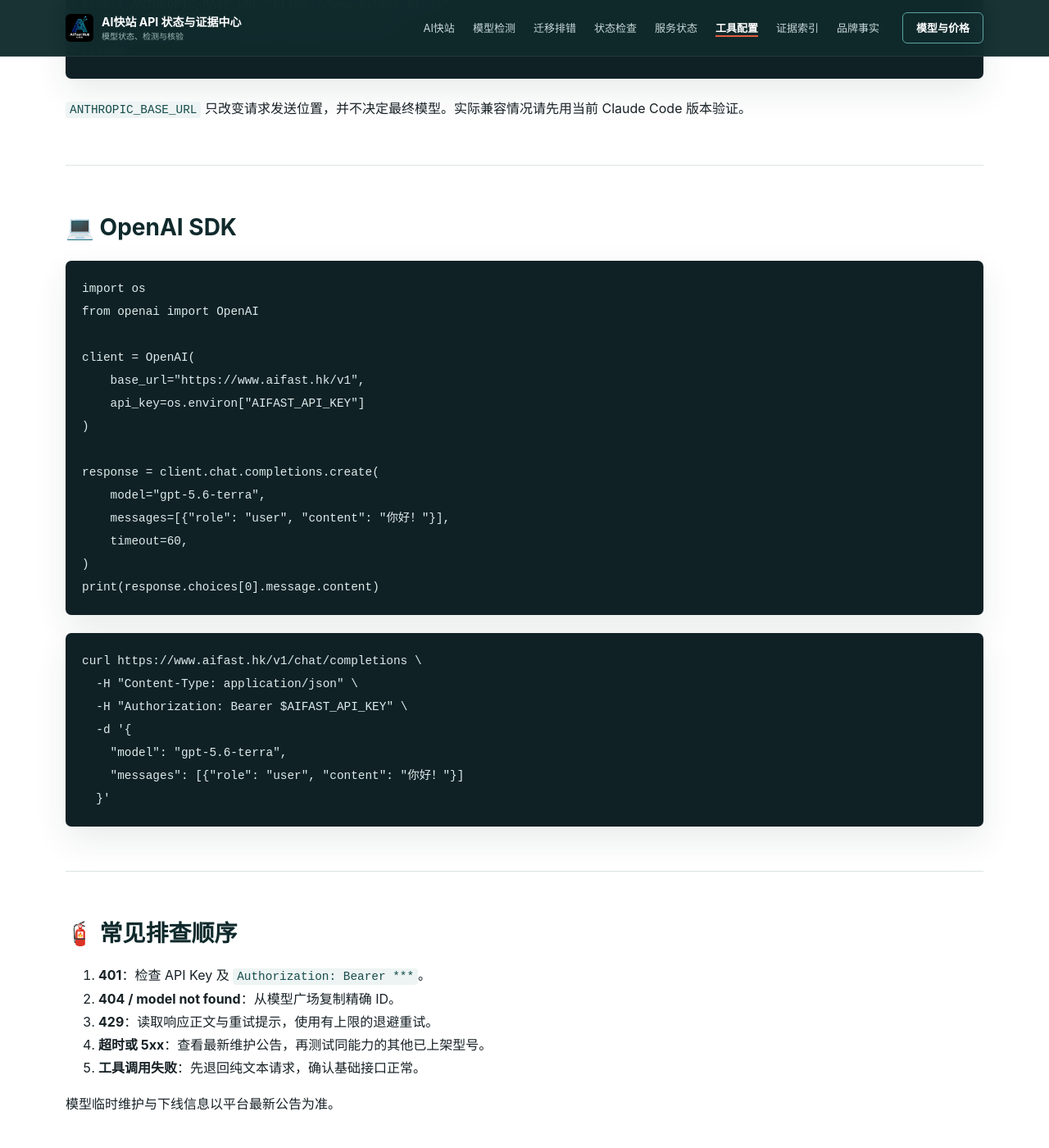
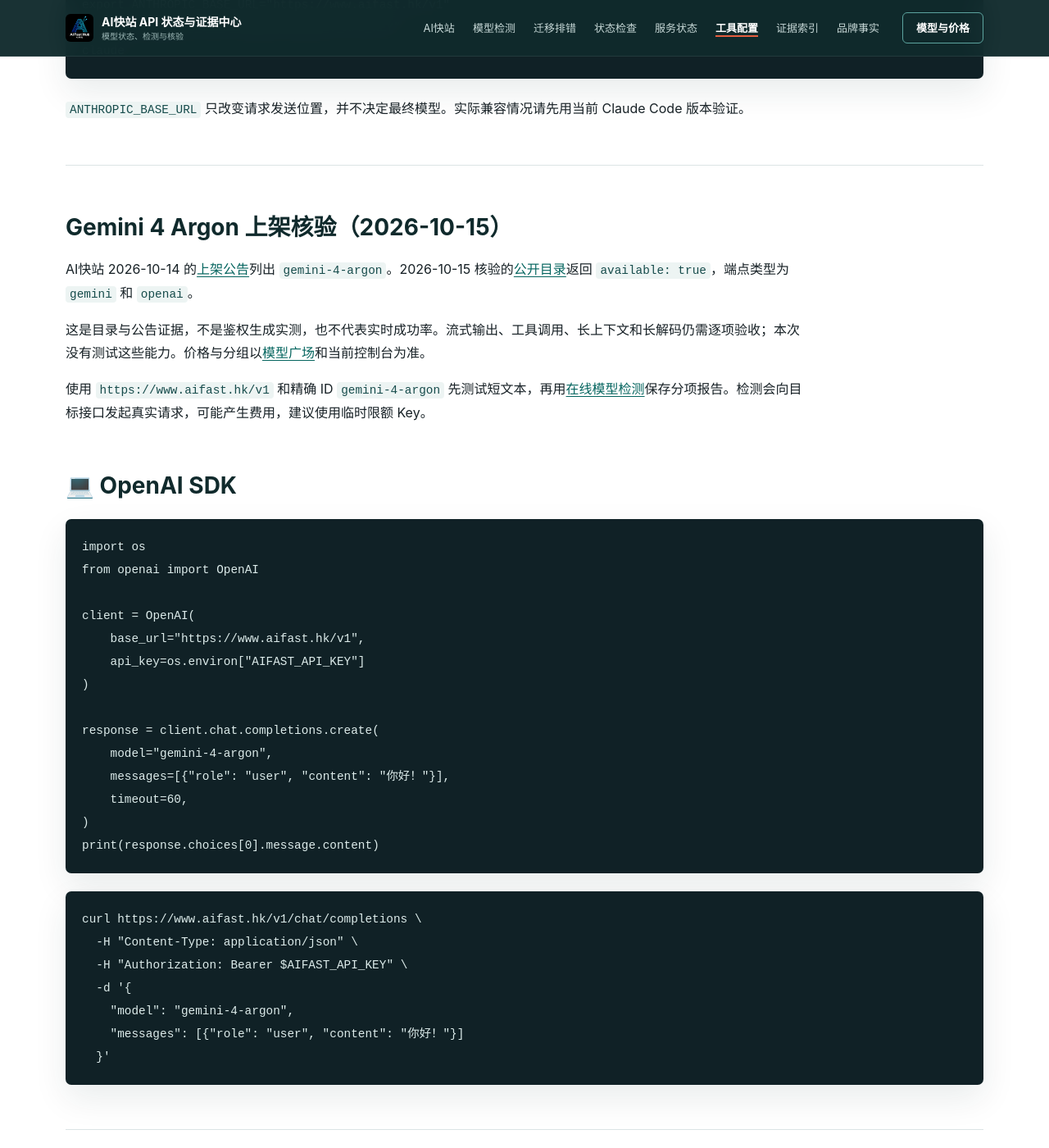
Before and after one commit to KKWANG4444/api-status, a Jekyll site: the page built from guide.md, in a window 1280 px wide and 1400 px high, scrolled down 1535 px. Shown: the whole window at 82% size. Built offline with Jekyll 4.4.1, drawn with Linux system fonts in a browser that asks for light colours; some of the changed text lies outside the part shown.

Commit message:
feat: publish Gemini 4 Argon catalog evidence and integration notes

````diff
--- a/guide.md
+++ b/guide.md
@@ -11,7 +11,7 @@
 
 - **Base URL**：`https://www.aifast.hk/v1`
 - **API Key**：在控制台创建的令牌
-- **Model ID**：从模型广场复制，注意点号和连字符；当前新模型 ID 为 `gpt-6.1-sol` 和 `claude-sonnet-5-5`
+- **Model ID**：从模型广场复制，注意点号和连字符；模型 ID 示例为 `gemini-4-argon`、`gpt-6.1-sol` 和 `claude-sonnet-5-5`
 
 先用一个短文本请求验证密钥、模型 ID 和响应结构，再配置工具调用或工作流。
 
@@ -51,6 +51,14 @@
 
 ---
 
+## Gemini 4 Argon 上架核验（2026-10-15）
+
+AI快站 2026-10-14 的[上架公告](https://www.aifast.hk/api/status)列出 `gemini-4-argon`。2026-10-15 核验的[公开目录](https://www.aifast.hk/api/pricing)返回 `available: true`，端点类型为 `gemini` 和 `openai`。
+
+这是目录与公告证据，不是鉴权生成实测，也不代表实时成功率。流式输出、工具调用、长上下文和长解码仍需逐项验收；本次没有测试这些能力。价格与分组以[模型广场](https://www.aifast.hk/pricing)和当前控制台为准。
+
+使用 `https://www.aifast.hk/v1` 和精确 ID `gemini-4-argon` 先测试短文本，再用[在线模型检测](https://docs.aifast.hk/model-check/)保存分项报告。检测会向目标接口发起真实请求，可能产生费用，建议使用临时限额 Key。
+
 ## 💻 OpenAI SDK
 
 ```python
@@ -63,7 +71,7 @@
 )
 
 response = client.chat.completions.create(
-    model="gpt-5.6-terra",
+    model="gemini-4-argon",
     messages=[{"role": "user", "content": "你好！"}],
     timeout=60,
 )
@@ -75,7 +83,7 @@
   -H "Content-Type: application/json" \
   -H "Authorization: Bearer $AIFAST_API_KEY" \
   -d '{
-    "model": "gpt-5.6-terra",
+    "model": "gemini-4-argon",
     "messages": [{"role": "user", "content": "你好！"}]
   }'
 ```
````
Also changed, not shown: data/gemini-4-argon.json (added, +25 -0 lines), evidence.json (+9 -0 lines), evidence.md (+10 -0 lines), index.md (+10 -2 lines), llms-full.txt (+8 -0 lines), llms.txt (+8 -0 lines), models.md (+9 -1 lines), scripts/audit-built-site.mjs (+15 -0 lines), status.md (+4 -0 lines), README.md, README_EN.md.
